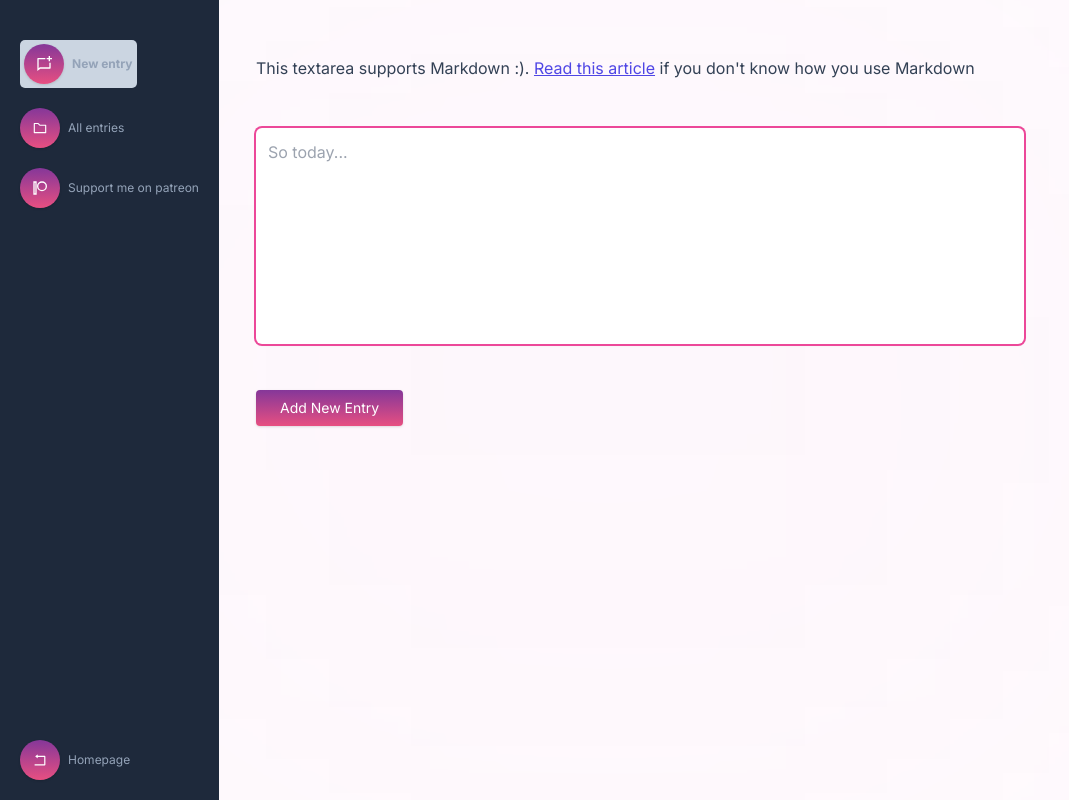
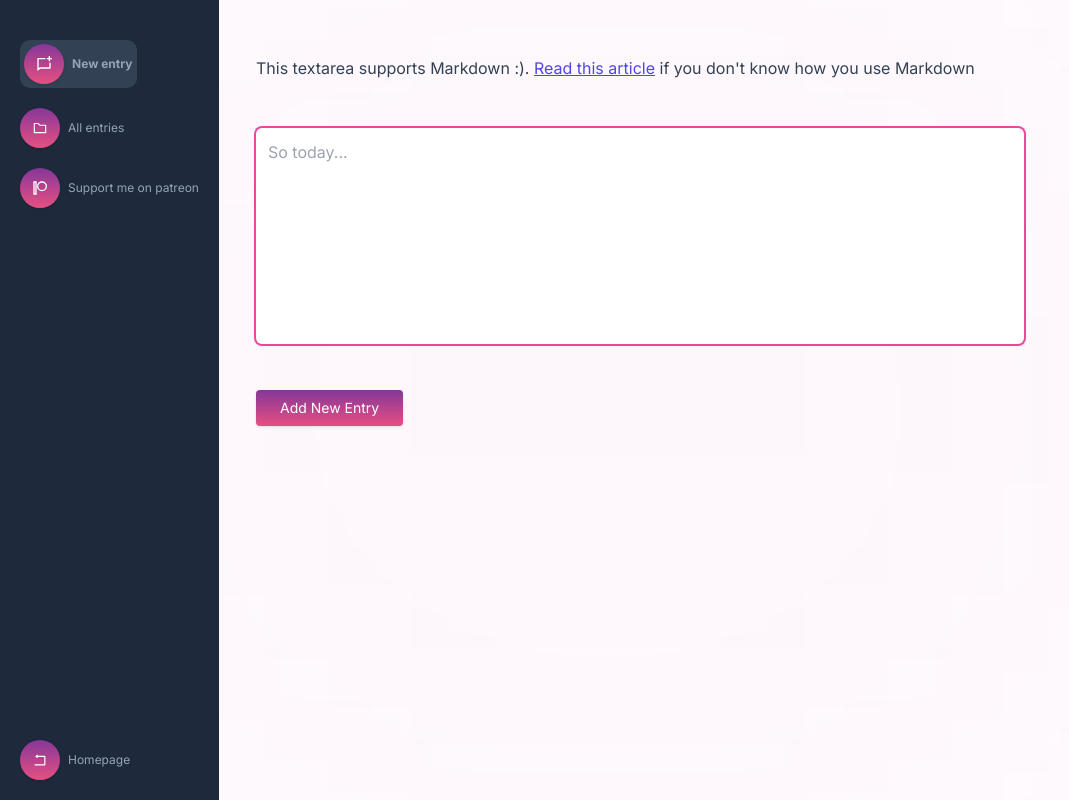
Before and after one commit to SankThomas/diary-app, a React (Create React App) app: page /diarry in a window 1280 px wide. Shown: the whole page, without its empty margins (0-1069 px from the left). Built offline with nearby package versions, Linux system fonts and the light colour scheme; what remarkable would draw is missing.

Commit message:
update active styles on links

```diff
--- a/src/components/Sidebar.js
+++ b/src/components/Sidebar.js
@@ -8,9 +8,9 @@ import { NavLink } from "react-router-dom"
 export default function Sidebar() {
   let activeStyle = {
     fontWeight: "bold",
-    backgroundColor: "#cbd5e1",
+    backgroundColor: "#334155",
     padding: 4,
-    borderRadius: 5,
+    borderRadius: 10,
   };
 
   return (
```
